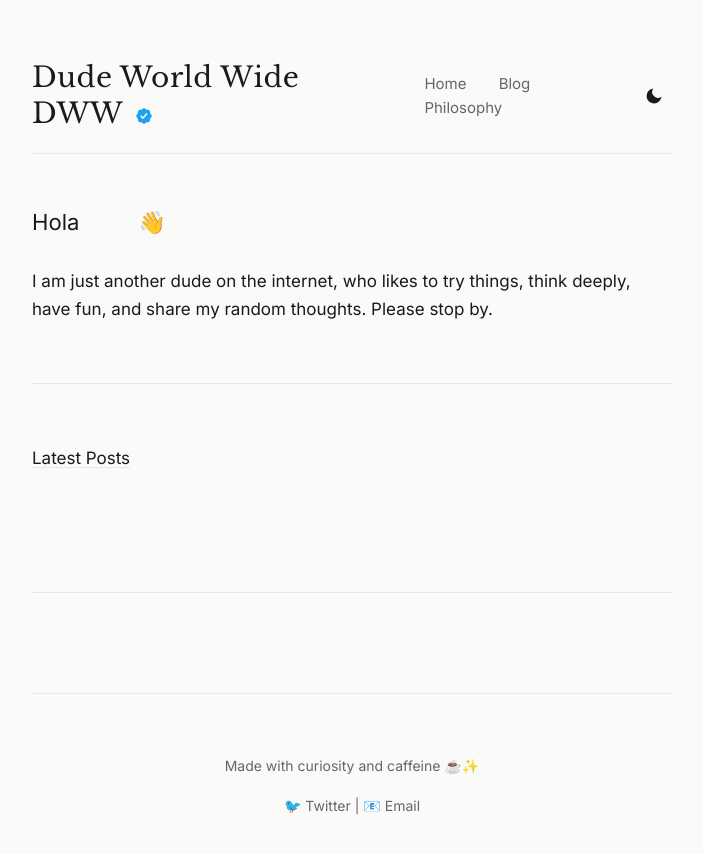
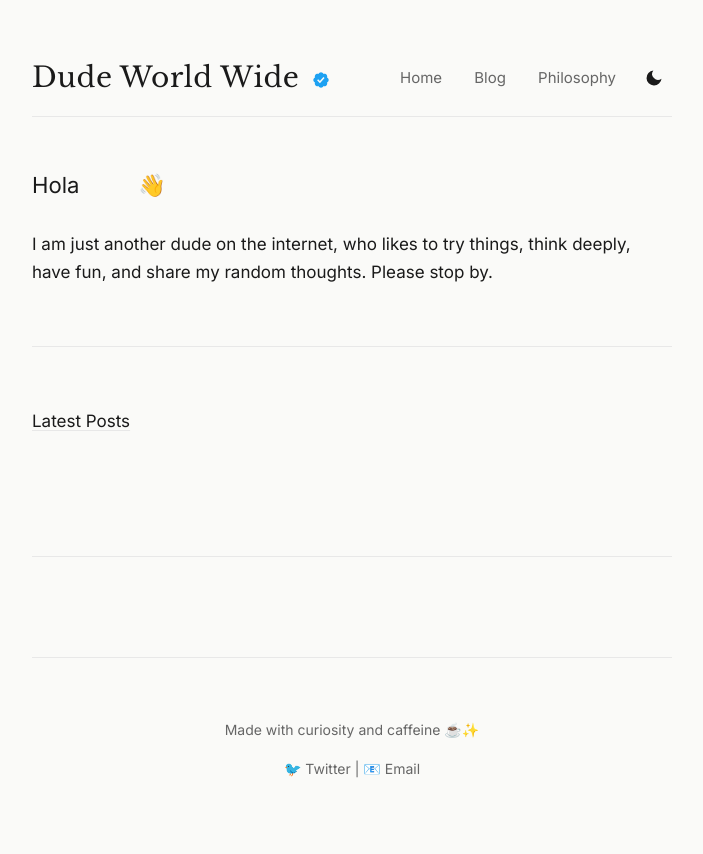
Before and after one commit to DudeWorldWide/Dudeworldwide.github.io, a Jekyll site: the page built from index.html, in a window 1280 px wide. Shown: the top 854 px of the page, without its empty margins (288-991 px from the left). Built offline with Jekyll 4.4.1, drawn with Linux system fonts in a browser that asks for light colours.

Commit message:
Update style.css

```diff
--- a/assets/css/style.css
+++ b/assets/css/style.css
@@ -340,3 +340,32 @@
   display: inline-block;
   min-width: 100px;
 }
+
+/* --- SCROLLING HEADER ANIMATION --- */
+.title-short {
+  display: none;
+}
+
+.title-full {
+  display: inline;
+}
+
+.scrolled .title-short {
+  display: inline;
+}
+
+.scrolled .title-full {
+  display: none;
+}
+
+.title h1 a {
+  transition: all 0.3s ease;
+}
+
+.scrolled header {
+  padding-bottom: 15px;
+}
+
+.scrolled .title h1 {
+  font-size: 24px;
+}
```
